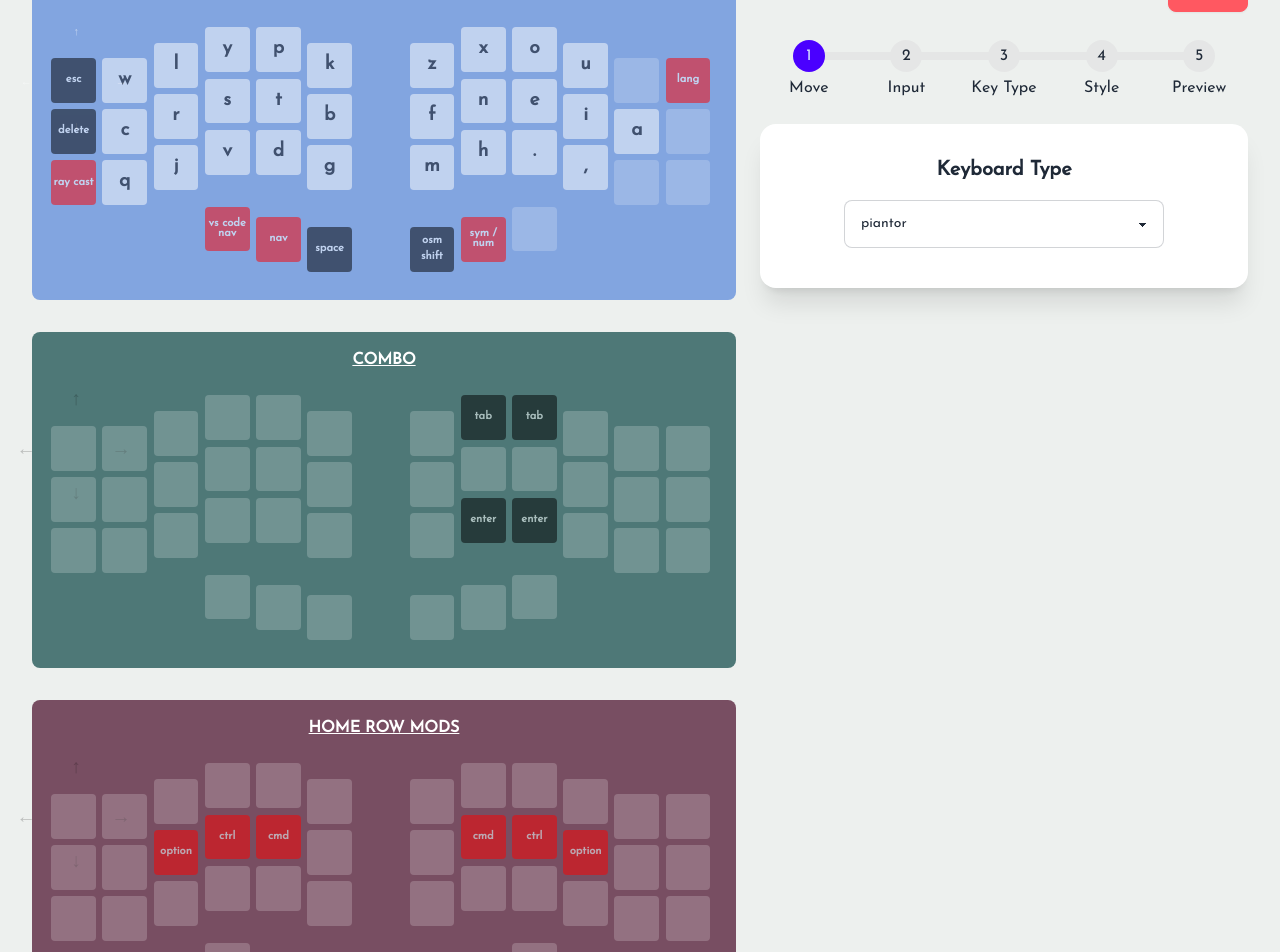
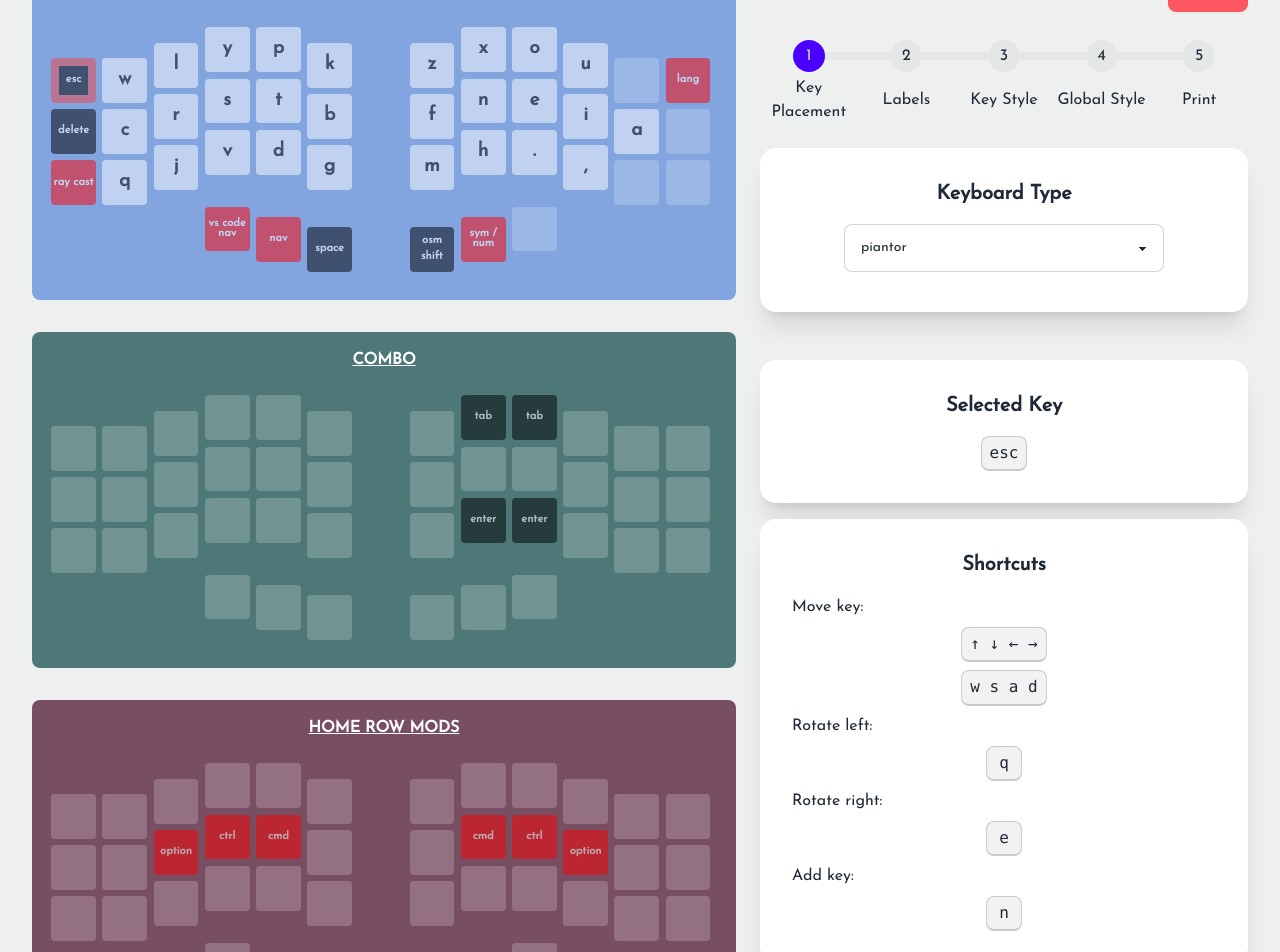
Before and after one commit to jaroslaw-weber/keyfab, a Next.js app: page / in a window 1280 px wide. Shown: the part 140-1092 px from the top of the page. Built offline with nearby package versions, Linux system fonts and the light colour scheme.

Commit message:
move and rotate keys feature

```diff
--- a/app/components/Arrow.tsx
+++ /dev/null
@@ -1,4 +0,0 @@
-export function Arrow(arrow:string, xChange:number) {return  <button onClick={
-	console.log('click')
-  }>{arrow}</button>
-}
--- a/app/components/KeyboardKey.tsx
+++ b/app/components/KeyboardKey.tsx
@@ -90,52 +90,11 @@ export default function KeyboardKey(props: {
       </button>
     );
   }
-  const isSelected = key.keyIndex == index;
-  const showArrows = isSelected && step == Step.move;
+  const isSelected = key.keyIndex == index && key.layerIndex == layerIndex;
+  if(isSelected && step == Step.move){
+    keyClass +=' border border-red-500 border-8 rounded';
+  }
 
-  function getArrowButton(
-    arrow: string,
-    direction: string,
-    xChange: number,
-    yChange: number
-  ) {
-    let s:CSSProperties = {
-      position:'absolute',
-      zIndex: 3,
-      width: '50px'
-      ,height: '50px'
-    };
-    if(direction=='left')
-    {
-      s.top = '0'
-      s.left = '-50px'
-    }
-    if(direction=='right'){
-      s.top = '0'
-      s.right = '-50px'
-    }
-    if(direction == 'up' ){
-      s.top = '-50px'
-      s.left = '0'
-    }
-    if(direction == 'down'){
-      s.bottom = '-50px'
-      s.left =  '0'
-    }
-    return (
-      <button
-        style={{...s}}
-        onClick={(e) => {
-          const newKeyboardType = { ...keyboardType }; // Create a shallow copy
-          newKeyboardType.positions[index].x += xChange; // Update the copy
-          newKeyboardType.positions[index].y += yChange; // Update the copy
-          setKeyboardType(newKeyboardType); // Update the state with the copy
-        }}
-      >
-        {arrow}
-      </button>
-    );
-  }
   return (
     <div
       className={keyClass + " justify-center"}
@@ -149,11 +108,7 @@ export default function KeyboardKey(props: {
         width: keySize + "rem",
       }}
     >
-      {showArrows ? getArrowButton("↑", "up", 0, -0.1) : null}
-      {showArrows ? getArrowButton("←",'left', -0.1, 0) : null}
       {keyElem}
-      {showArrows ? getArrowButton("→",'right', +0.1, 0) : null}
-      {showArrows ? getArrowButton("↓", 'down', 0,0.1) : null}
     </div>
   );
 }
--- /dev/null
+++ b/app/components/MoveKey.tsx
@@ -0,0 +1,173 @@
+import { useAtom } from "jotai";
+import { useEffect } from "react";
+import {
+  Step,
+  keyboardTypeAtom,
+  layersAtom,
+  selectedKeyAtom,
+  stepAtom,
+} from "../state";
+import _ from "lodash";
+
+export function MoveKey() {
+  const [key] = useAtom(selectedKeyAtom);
+  const [layers, setLayers] = useAtom(layersAtom);
+  const [step] = useAtom(stepAtom);
+  const layer = layers[key.layerIndex];
+  const label: string | null = layers[key.layerIndex]?.legends[key.keyIndex];
+
+  const [keyboardType, setKeyboardType] = useAtom(keyboardTypeAtom);
+
+  const position = keyboardType.positions[key.keyIndex];
+  function setPosition(p: { x: number; y: number }) {
+    keyboardType.positions[key.keyIndex] = p;
+    setKeyboardType(keyboardType);
+  }
+  //
+  useEffect(() => {
+    let pressed = false;
+    const pp = position;
+    console.log("mounting");
+    const handleKeyDown = (e: KeyboardEvent) => {
+      if (step != Step.move) {
+        return null;
+      }
+      const kt = { ...keyboardType };
+      //const pp = position
+      const k = key;
+      //if (pressed) return;
+      switch (e.key) {
+        case "ArrowUp":
+		case "w":
+		{
+          e.preventDefault();
+
+          pp.y -= 0.1;
+
+          kt.positions[k.keyIndex] = pp;
+          setKeyboardType(kt);
+          pressed = true;
+          break;
+        }
+
+        case "ArrowDown":
+		case "s":{
+          e.preventDefault();
+          pp.y += 0.1;
+
+          kt.positions[k.keyIndex] = pp;
+          setKeyboardType(kt);
+          pressed = true;
+          break;
+        }
+        case "ArrowLeft":
+		case "a":{
+          pp.x -= 0.1;
+
+          kt.positions[k.keyIndex] = pp;
+          console.log("pos", pp);
+          setKeyboardType(kt);
+          pressed = true;
+          break;
+        }
+
+        case "ArrowRight":
+		case "d":{
+          pp.x += 0.1;
+
+          kt.positions[k.keyIndex] = pp;
+          console.log("pos", pp);
+          setKeyboardType(kt);
+          pressed = true;
+          break;
+        }
+        case "e": {
+          if (!pp.rotation) {
+            pp.rotation = 0;
+          }
+          pp.rotation += 10;
+          kt.positions[k.keyIndex] = pp;
+          console.log("pos", pp);
+          setKeyboardType(kt);
+          pressed = true;
+          break;
+        }
+        case "q": {
+          if (!pp.rotation) {
+            pp.rotation = 0;
+          }
+          pp.rotation -= 10;
+          kt.positions[k.keyIndex] = pp;
+          console.log("pos", pp);
+          setKeyboardType(kt);
+          pressed = true;
+          break;
+        }
+		case "n":{
+			//add new key (position)
+			const lastPosition = _.last( keyboardType.positions)
+			const newPosition = {
+				...lastPosition
+			}
+			newPosition.x+=1
+			kt.positions.push(newPosition)
+			setKeyboardType(kt)
+		}
+
+        default:
+          break;
+      }
+    };
+    const handleKeyUp = (e: KeyboardEvent) => {
+      pressed = false;
+    };
+    window.addEventListener("keydown", handleKeyDown);
+    window.addEventListener("keyup", handleKeyUp);
+
+    return () => {
+      console.log("unmounting");
+      window.removeEventListener("keydown", handleKeyDown);
+      window.removeEventListener("keyup", handleKeyUp);
+    };
+  }, [key, keyboardType, position, setKeyboardType]);
+
+  return (
+    <div>
+      <div className="card bg-base-100 shadow-xl">
+        <div className="card-body">
+          <h2 className="card-title justify-center">Selected Key</h2>
+          <div></div>
+          <div className="card-actions justify-center">
+            <kbd className="kbd">{label}</kbd>
+          </div>
+        </div>
+      </div>
+      <div className="card bg-base-100 shadow-xl mt-4">
+        <div className="card-body">
+          <h2 className="card-title justify-center">Shortcuts</h2>
+          <div></div>
+          <p>Move key:</p>
+          <div className="card-actions justify-center">
+            <kbd className="kbd"> ↑ ↓ ← → </kbd>
+          </div>
+
+          <div className="card-actions justify-center">
+			<kbd className="kbd"> w s a d </kbd>
+          </div>
+          <p>Rotate left:</p>
+          <div className="card-actions justify-center">
+            <kbd className="kbd">q</kbd>
+          </div>
+          <p>Rotate right:</p>
+          <div className="card-actions justify-center">
+            <kbd className="kbd">e</kbd>
+          </div>
+		  <p>Add key:</p>
+		  <div className="card-actions justify-center">
+            <kbd className="kbd">n</kbd>
+          </div>
+        </div>
+      </div>
+    </div>
+  );
+}
--- a/app/components/Steps.tsx
+++ b/app/components/Steps.tsx
@@ -20,11 +20,11 @@ export function Steps() {
   }
   return (
     <ul className="steps sticky top-2">
-      <button className={getClasses(Step.move)} onClick={e =>setStep(Step.move)}>Move</button>
-      <button className={getClasses(Step.input)} onClick={e =>setStep(Step.input)}>Input</button>
-      <button className={getClasses(Step.keyType)} onClick={e =>setStep(Step.keyType)}>Key Type</button>
-      <button className={getClasses(Step.style)} onClick={e =>setStep(Step.style)}>Style</button>
-      <button className={getClasses(Step.preview)} onClick={e =>setStep(Step.preview)}>Preview</button>
+      <button className={getClasses(Step.move)} onClick={e =>setStep(Step.move)}>Key Placement</button>
+      <button className={getClasses(Step.input)} onClick={e =>setStep(Step.input)}>Labels</button>
+      <button className={getClasses(Step.keyType)} onClick={e =>setStep(Step.keyType)}>Key Style</button>
+      <button className={getClasses(Step.style)} onClick={e =>setStep(Step.style)}>Global Style</button>
+      <button className={getClasses(Step.preview)} onClick={e =>setStep(Step.preview)}>Print</button>
     </ul>
   );
 }
--- a/app/page.tsx
+++ b/app/page.tsx
@@ -12,6 +12,7 @@ import { SelectMode } from "./components/SelectMode";
 import { SelectKeyboardType } from "./components/SelectKeyboardType";
 import { Steps } from "./components/Steps";
 import { ResetButton } from "./components/ResetButton";
+import { MoveKey } from "./components/MoveKey";
 
 export default function Home() {
   const renderdKeyboard = KeyboardView(piantor);
@@ -46,6 +47,7 @@ export default function Home() {
             {editKeyPanelComponent}
             {selectKeyboardTypeComponent}
             {editStylePanelComponent}
+            {MoveKey()}
           </div>
         </div>
       </div>
```
Also changed, not shown: app/components/EditKeyPanel.tsx (+22 -16 lines).
